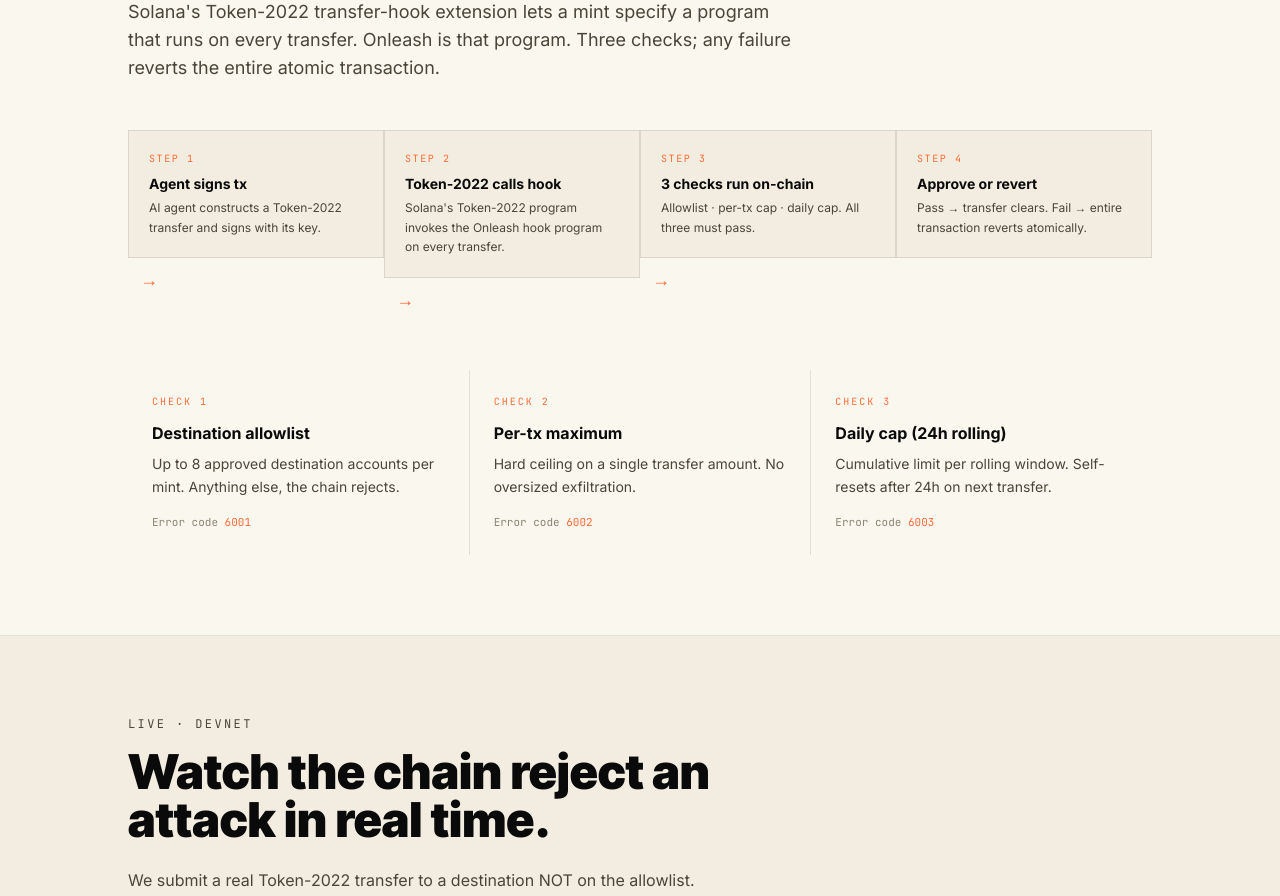
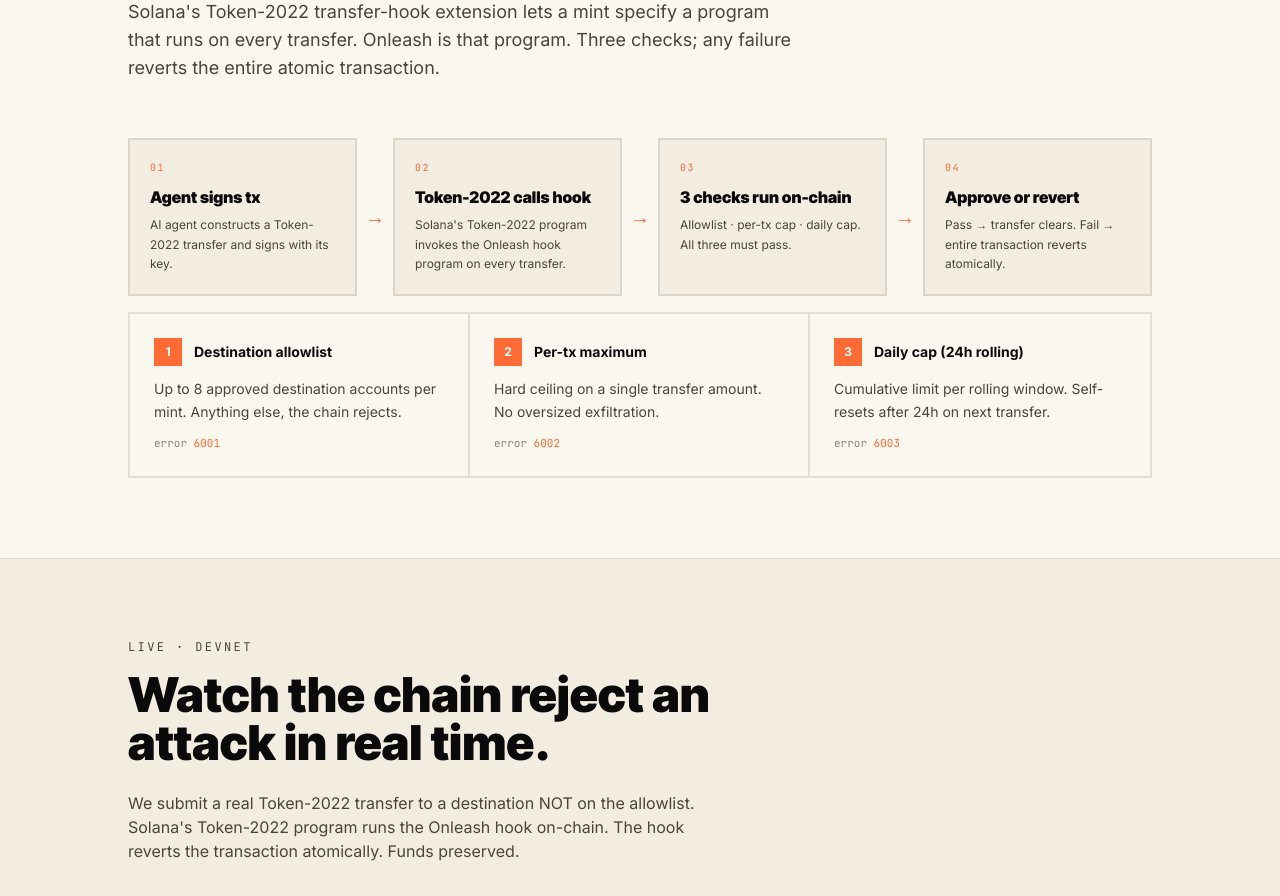
Before and after one commit to amalia020/onleash, a Next.js app in the folder site/: page / in a window 1280 px wide. Shown: the part 2320-3216 px from the top of the page. Built offline with nearby package versions, Linux system fonts and the light colour scheme.

Commit message:
fix: redesign mechanism flow — inline arrows, numbered checks, cleaner grid

```diff
--- a/site/app/page.tsx
+++ b/site/app/page.tsx
@@ -131,33 +131,42 @@
             Solana&apos;s Token-2022 transfer-hook extension lets a mint specify a program that runs on every transfer. Onleash is that program. Three checks; any failure reverts the entire atomic transaction.
           </p>
 
-          {/* flow diagram */}
-          <div className="mt-12 flex flex-col items-start gap-0 sm:flex-row sm:items-stretch">
+          {/* flow diagram — horizontal with inline arrows */}
+          <div className="mt-14 grid grid-cols-[1fr_auto_1fr_auto_1fr_auto_1fr] items-center gap-0">
             {FLOW.map((step, i) => (
-              <div key={step.label} className="flex sm:flex-col sm:flex-1 items-center sm:items-start">
-                <div className="flex sm:flex-col items-center sm:items-start gap-0 w-full">
-                  <div className="border border-[color:var(--line)] bg-[color:var(--paper-2)] p-5 sm:w-full">
-                    <div className={`${mono} text-[10px] uppercase tracking-[0.16em] text-[color:var(--brand)]`}>Step {i + 1}</div>
-                    <div className="mt-2 font-bold text-sm">{step.label}</div>
-                    <p className="mt-1 text-xs text-[color:var(--ink-2)] leading-relaxed">{step.desc}</p>
+              <>
+                <div key={step.label} className="border-2 border-[color:var(--line)] bg-[color:var(--paper-2)] p-5 h-full flex flex-col">
+                  <div className={`${mono} text-[10px] uppercase tracking-[0.16em] text-[color:var(--brand)]`}>
+                    0{i + 1}
                   </div>
-                  {i < FLOW.length - 1 && (
-                    <div className={`${mono} px-3 py-2 text-[color:var(--brand)] text-lg font-bold hidden sm:block`}>→</div>
-                  )}
+                  <div className={`${display} mt-3 text-base font-black leading-tight`}>{step.label}</div>
+                  <p className="mt-2 text-xs text-[color:var(--ink-2)] leading-relaxed flex-1">{step.desc}</p>
                 </div>
-              </div>
+                {i < FLOW.length - 1 && (
+                  <div key={`arrow-${i}`} className="flex items-center justify-center px-2">
+                    <span className={`${mono} text-xl font-bold text-[color:var(--brand)]`}>→</span>
+                  </div>
+                )}
+              </>
             ))}
           </div>
 
           {/* 3 checks */}
-          <div className="mt-12 grid gap-px bg-[color:var(--line)] lg:grid-cols-3">
+          <div className="mt-4 grid grid-cols-3 gap-0 border-2 border-[color:var(--line)]">
             {CHECKS.map((c, i) => (
-              <article key={c.title} className="bg-[color:var(--paper)] p-6">
-                <div className={`${mono} text-[10px] uppercase tracking-[0.2em] text-[color:var(--brand)]`}>Check {i + 1}</div>
-                <div className="mt-3 text-base font-bold">{c.title}</div>
-                <p className="mt-2 text-sm leading-relaxed text-[color:var(--ink-2)]">{c.summary}</p>
-                <div className={`${mono} mt-4 text-[11px] text-[color:var(--ink-3)]`}>
-                  Error code <span className="text-[color:var(--brand)]">{c.code}</span>
+              <article
+                key={c.title}
+                className={`p-6 flex flex-col gap-3 ${i < 2 ? "border-r-2 border-[color:var(--line)]" : ""}`}
+              >
+                <div className="flex items-center gap-3">
+                  <span className="flex h-7 w-7 items-center justify-center bg-[color:var(--brand)] text-white text-xs font-bold flex-shrink-0">
+                    {i + 1}
+                  </span>
+                  <div className="font-bold text-sm">{c.title}</div>
+                </div>
+                <p className="text-sm leading-relaxed text-[color:var(--ink-2)]">{c.summary}</p>
+                <div className={`${mono} text-[11px] text-[color:var(--ink-3)] mt-auto`}>
+                  error <span className="text-[color:var(--brand)]">{c.code}</span>
                 </div>
               </article>
             ))}
```
